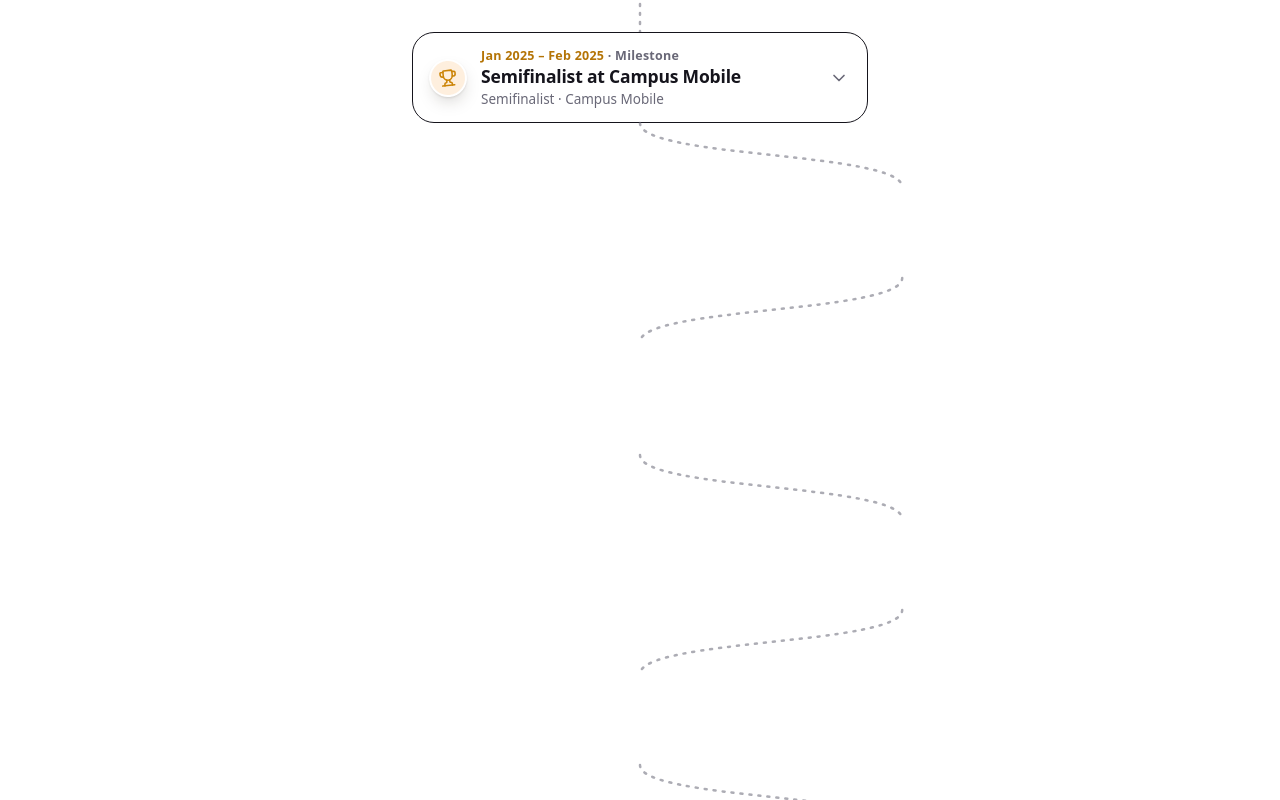
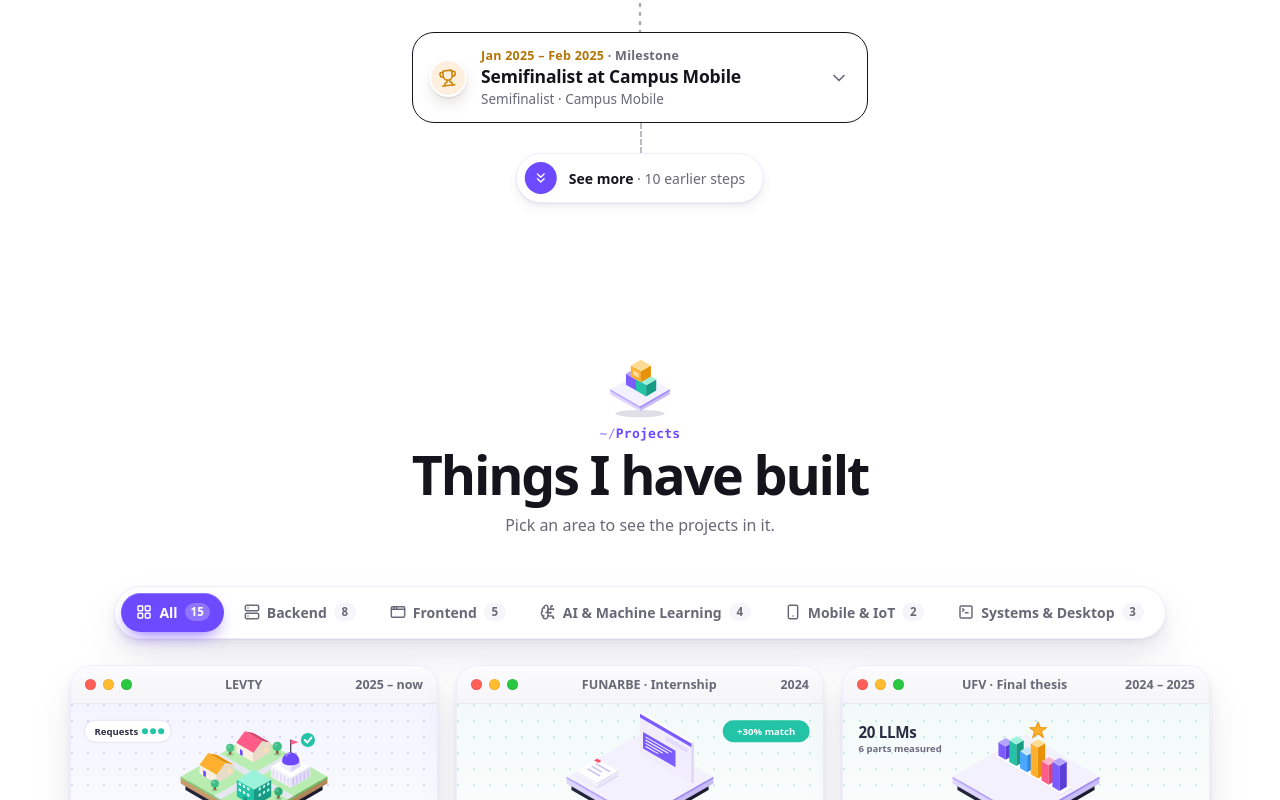
Before and after one commit to Mateus-Henr/portfolio, a React (Vite) app: page / in a window 1280 px wide. Shown: the part 3400-4200 px from the top of the page. Built offline with nearby package versions, Linux system fonts and the light colour scheme.

Commit message:
Updates on mobile

```diff
--- a/src/App.tsx
+++ b/src/App.tsx
@@ -25,7 +25,7 @@ const config: SiteConfig = {
   heroFlip: true,
   eyebrow: 'Software Engineer · Brazil',
   about: 'files',
-  career: { layout: 'lanes', line: 'curve', order: 'newest', follow: 'scroll', filter: 'hide', phoneSteps: 5 },
+  career: { layout: 'lanes', line: 'curve', order: 'newest', follow: 'scroll', filter: 'hide', steps: 5 },
   projects: { look: 'uniform', columns: 3, rows: 2, scenes: true },
   techIcons: true,
   certificates: 'grid',
--- a/src/site/config.ts
+++ b/src/site/config.ts
@@ -51,8 +51,8 @@ export interface SiteConfig {
     follow?: 'button' | 'scroll';
     /** What the Study / Work / Research / Milestone filters do to the other steps. */
     filter?: 'dim' | 'hide';
-    /** On phones, how many steps show before "See more" (all of them when left out). */
-    phoneSteps?: number;
+    /** How many steps show before "See more", on every screen (all of them when left out). */
+    steps?: number;
   };
   projects: {
     look: ProjectsLook;
--- a/src/site/sections/CareerPath.tsx
+++ b/src/site/sections/CareerPath.tsx
@@ -177,11 +177,11 @@ function starPath(cx: number, cy: number, r: number) {
 /**
  * The career path as a flowchart people can follow: steps are linked by a
  * winding path, every step opens like a dropdown (only the first starts
- * open), "Next step" walks along the path and lights it up as you go.
+ * open), "Next step" walks along the path and lights it up as you go. The
+ * path can stop after its first few steps, with "See more".
  *
  * Phones get a minimal timeline instead: one light row per step (its kind,
- * a dot on a thin line, the role, where and when), all closed until pressed,
- * and the path can stop after its first few steps, with "See more".
+ * a dot on a thin line, the role, where and when), all closed until pressed.
  */
 export function CareerPath({ config }: { config: SiteConfig }) {
   const portfolio = usePortfolio();
@@ -224,9 +224,9 @@ export function CareerPath({ config }: { config: SiteConfig }) {
   const layout: CareerLayout = width < 760 ? 'rail' : wanted;
   // with the "hide" filter, only the chosen kind of step stays on the path
   const matching = hide && focus ? steps.filter((s) => s.type === focus) : steps;
-  // on phones only the first steps show until "See more" (it never hides a single step)
-  const limit = config.career.phoneSteps;
-  const cut = phone && limit !== undefined && !expanded && matching.length > limit + 1;
+  // only the first steps show until "See more" (it never hides a single step)
+  const limit = config.career.steps;
+  const cut = limit !== undefined && !expanded && matching.length > limit + 1;
   const shown = cut ? matching.slice(0, limit) : matching;
 
   // "scroll" mode: the light travels along the path with the page, and the step
@@ -562,7 +562,7 @@ export function CareerPath({ config }: { config: SiteConfig }) {
         {(cut || !phone) && (
         <div className={cx('cp__cap', 'cp__cap--finish', cut && 'cp__cap--more')} style={{ '--x': `${place(layout, last, steps.length - 1).x * 100}%` } as CSSProperties} data-reveal>
         {cut ? (
-          // a shortened path (phones) ends in "See more", where the rest of it continues
+          // a shortened path ends in "See more", where the rest of it continues
           <button type="button" className="cp__end cp__more" onClick={showAll}>
             <span className="cp__flag" aria-hidden="true">
               <ChevronsDown size={16} />
--- a/src/site/styles/career.css
+++ b/src/site/styles/career.css
@@ -81,7 +81,7 @@
   pointer-events: none;
 }
 
-/* "See more" at the end of a shortened path (phones): a marker you can press */
+/* "See more" at the end of a shortened path: a marker you can press */
 .cp__more {
   text-align: left;
   transition: box-shadow 0.2s ease;
```
